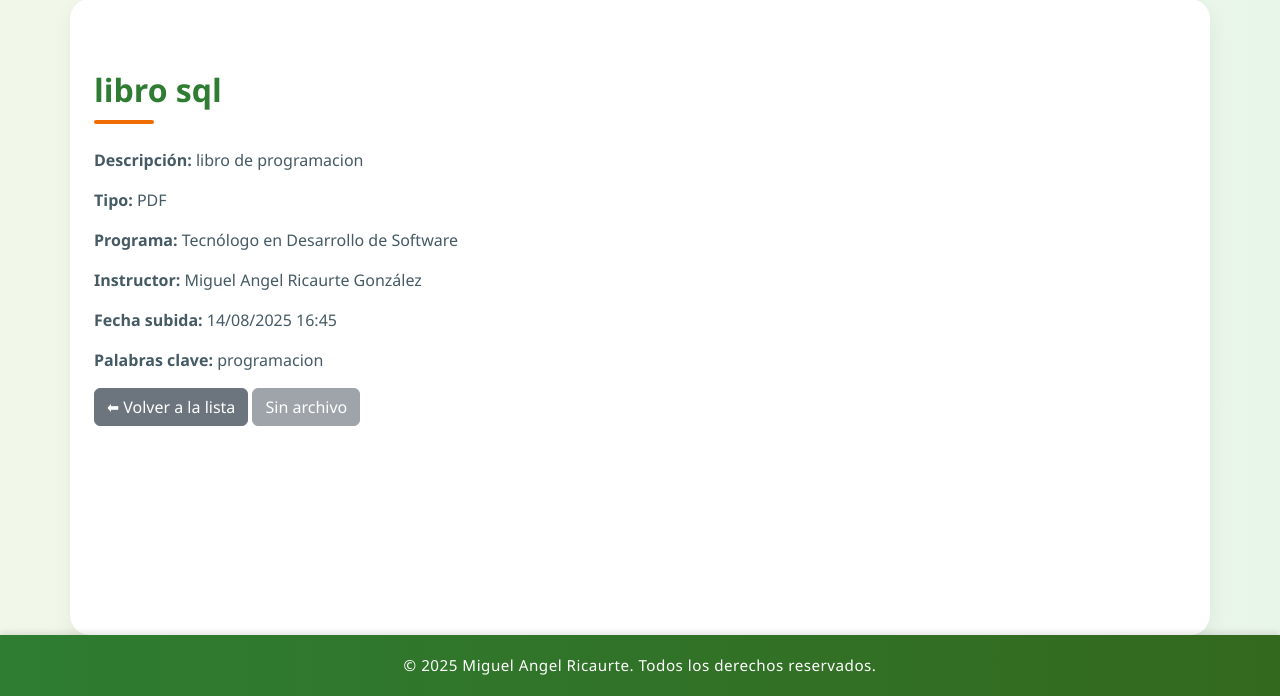
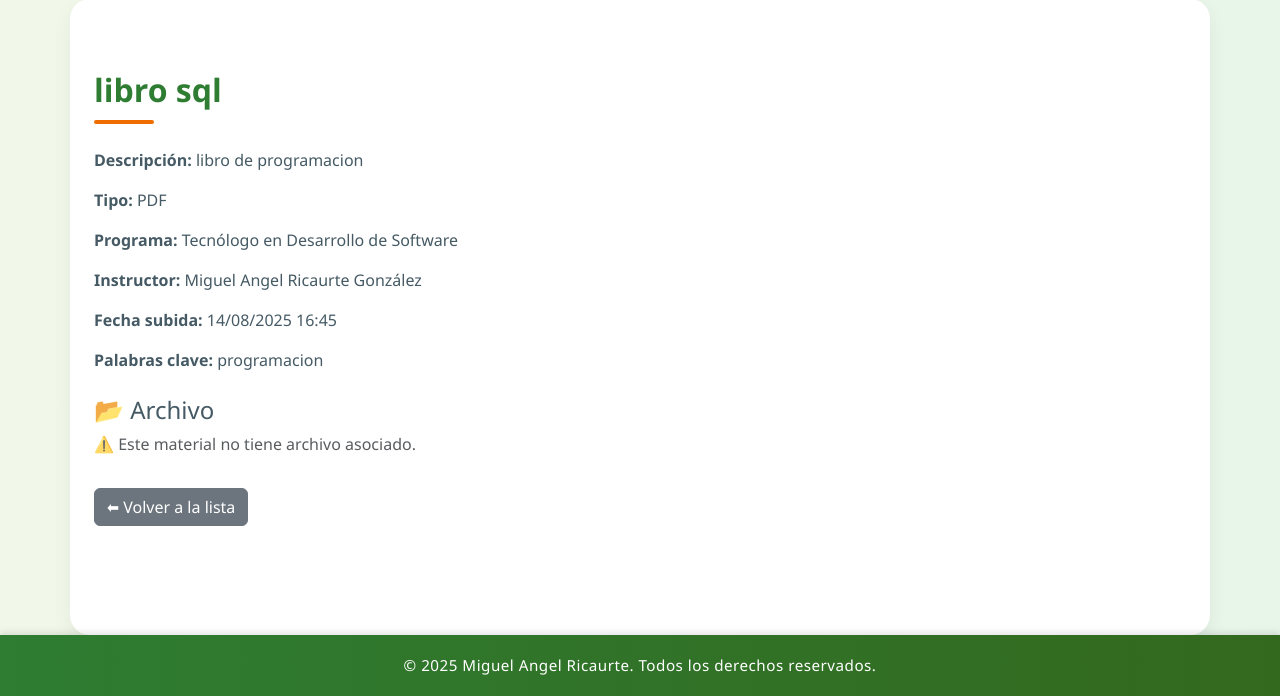
Before and after one commit to Migueletes1/Sena_Projrct, a Django app: page /biblioteca/material/1/ in a window 1280 px wide. Shown: the part 104-800 px from the top of the page. Run offline with Django 5.2, Linux system fonts and the light colour scheme; data comes from the database, SQL or seed files in the repository; both versions use the stored data as it was after the commit.

Commit message:
vista previa

```diff
--- a/SENA_APP/biblioteca/Templates/biblioteca/detalle_material.html
+++ b/SENA_APP/biblioteca/Templates/biblioteca/detalle_material.html
@@ -1,9 +1,9 @@
-{% extends "base.html" %} {% block title %} Detalle de {{ material.nombre
-}}{%endblock %} {% block content %}
+{% extends "base.html" %} {% block title %}Detalle de
+{{material.nombre}}{%endblock %} {% block content %}
 <div class="container mt-4">
   <h2>{{ material.nombre }}</h2>
   <p><strong>Descripción:</strong> {{ material.descripcion }}</p>
-  <p><strong>Tipo:</strong> {{ material.tipo}}</p>
+  <p><strong>Tipo:</strong> {{ material.tipo }}</p>
   <p><strong>Programa:</strong> {{ material.programa.nombre }}</p>
   {% if material.curso %}
   <p><strong>Curso:</strong> {{ material.curso.nombre }}</p>
@@ -16,15 +16,58 @@
     <strong>Fecha subida:</strong> {{ material.fecha_subida|date:"d/m/Y H:i" }}
   </p>
   <p><strong>Palabras clave:</strong> {{ material.palabras_clave }}</p>
-  <a href="{% url 'biblioteca:lista_materiales' %}" class="btn btn-secondary"
+
+  <h4 class="mt-4">📂 Archivo</h4>
+  {% if material.archivo %}
+  <p>
+    <a href="{{ material.archivo.url }}" class="btn btn-success" download
+      >📥 Descargar</a
+    >
+  </p>
+
+  <!-- Vista previa -->
+  {% if material.archivo.url|lower|slice:"-4:" == ".pdf" %}
+  <iframe src="{{ material.archivo.url }}" width="100%" height="600px"></iframe>
+
+  {% elif material.archivo.url|lower|slice:"-4:" == ".png" %}
+  <img
+    src="{{ material.archivo.url }}"
+    alt="Vista previa"
+    class="img-fluid rounded shadow"
+  />
+
+  {% elif material.archivo.url|lower|slice:"-4:" == ".jpg" %}
+  <img
+    src="{{ material.archivo.url }}"
+    alt="Vista previa"
+    class="img-fluid rounded shadow"
+  />
+
+  {% elif material.archivo.url|lower|slice:"-5:" == ".jpeg" %}
+  <img
+    src="{{ material.archivo.url }}"
+    alt="Vista previa"
+    class="img-fluid rounded shadow"
+  />
+
+  {% elif material.archivo.url|lower|slice:"-4:" == ".mp4" %}
+  <video controls width="100%" class="rounded shadow">
+    <source src="{{ material.archivo.url }}" type="video/mp4" />
+    Tu navegador no soporta la reproducción de video.
+  </video>
+
+  {% else %}
+  <p class="text-muted">
+    ⚠️ No hay vista previa disponible para este tipo de archivo.
+  </p>
+  {% endif %} {% else %}
+  <p class="text-muted">⚠️ Este material no tiene archivo asociado.</p>
+  {% endif %}
+
+  <a
+    href="{% url 'biblioteca:lista_materiales' %}"
+    class="btn btn-secondary mt-3"
     >⬅ Volver a la lista</a
   >
-  {% if material.archivo %}
-  <a href="{{ material.archivo.url }}" class="btn btn-success btn-sm" download>
-    📥 Descargar
-  </a>
-  {% else %}
-  <button class="btn btn-secondary" disabled>Sin archivo</button>
-  {% endif %}
 </div>
 {% endblock %}
--- a/SENA_APP/biblioteca/views.py
+++ b/SENA_APP/biblioteca/views.py
@@ -32,9 +32,19 @@ def lista_materiales(request):
     )
 
 
+from django.shortcuts import get_object_or_404, render
+
 def detalle_material(request, pk):
     material = get_object_or_404(Material, pk=pk)
-    return render(request, "biblioteca/detalle_material.html", {"material": material})
+    archivo_url = None
+    if material.archivo:
+        archivo_url = request.build_absolute_uri(material.archivo.url)  # Aquí sí funciona
+
+    return render(request, "biblioteca/detalle_material.html", {
+        "material": material,
+        "archivo_url": archivo_url
+    })
+
 
 
 def agregar_material(request):
```
Also changed, not shown: SENA_APP/db.sqlite3.
